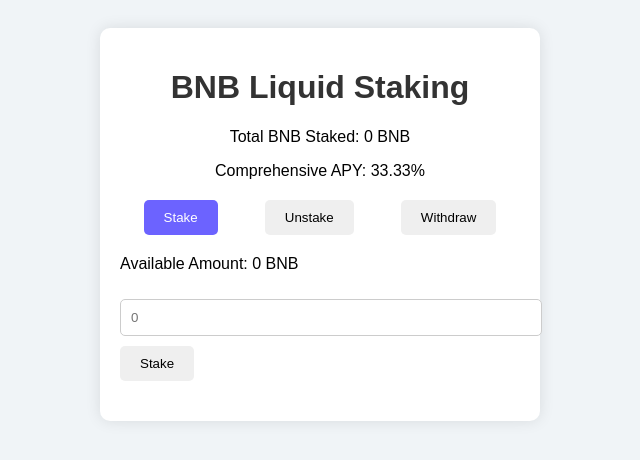
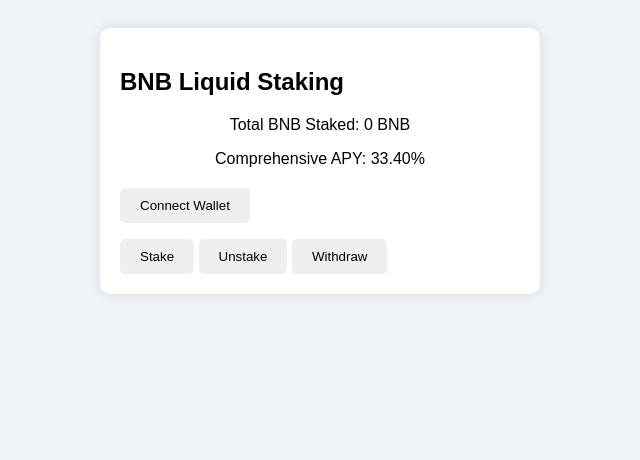
Before and after one commit to Asif2902/Staking-eth-proto, a plain HTML site: page index.html in a window 1280 px wide. Shown: the whole page, without its empty margins (320-960 px from the left). Drawn offline with Linux system fonts and the light colour scheme.

Commit message:
update index.html

```diff
--- a/index.html
+++ b/index.html
@@ -3,42 +3,31 @@
 <head>
   <meta charset="UTF-8">
   <meta name="viewport" content="width=device-width, initial-scale=1.0">
-    <title>BNB Staking</title>
+  <title>BNB Liquid Staking</title>
   <link rel="stylesheet" href="styles.css">
-    <script src="ethers.js"></script>
+  <script defer src="app.js"></script>
 </head>
 <body>
   <div class="container">
-        <h1>BNB Liquid Staking</h1>
+    <h2>BNB Liquid Staking</h2>
+
     <div class="staking-info">
-            <p>Total BNB Staked: <span id="totalStaked">0</span> BNB</p>
-            <p>Comprehensive APY: 33.33%</p>
+      <p>Total BNB Staked: <span id="total-staked">0</span> BNB</p>
+      <p>Comprehensive APY: 33.40%</p>
     </div>
 
-        <div class="actions">
-            <button id="stake-tab" class="active-tab">Stake</button>
-            <button id="unstake-tab">Unstake</button>
-            <button id="withdraw-tab">Withdraw</button>
+    <!-- Connect Wallet Button -->
+    <button id="connectWallet">Connect Wallet</button>
+
+    <!-- Display Connected Wallet Address -->
+    <p id="walletAddress"></p>
+
+    <!-- Staking Actions -->
+    <div class="stake-actions">
+      <button id="stakeBtn">Stake</button>
+      <button id="unstakeBtn">Unstake</button>
+      <button id="withdrawBtn">Withdraw</button>
     </div>
-
-        <div class="stake-section">
-            <p>Available Amount: <span id="availableAmount">0 BNB</span></p>
-            <input type="number" id="stakeAmount" placeholder="0" min="0.01">
-            <button id="stakeBtn">Stake</button>
   </div>
-
-        <div class="unstake-section hidden">
-            <input type="number" id="unstakeAmount" placeholder="0" min="0.01">
-            <button id="unstakeBtn">Unstake</button>
-        </div>
-
-        <div class="withdraw-section hidden">
-            <button id="withdrawBtn">Withdraw Reward</button>
-        </div>
-
-        <div id="notification"></div>
-    </div>
-
-    <script src="app.js"></script>
 </body>
 </html>
```
Lines whose indentation alone changed are shown as unchanged.
